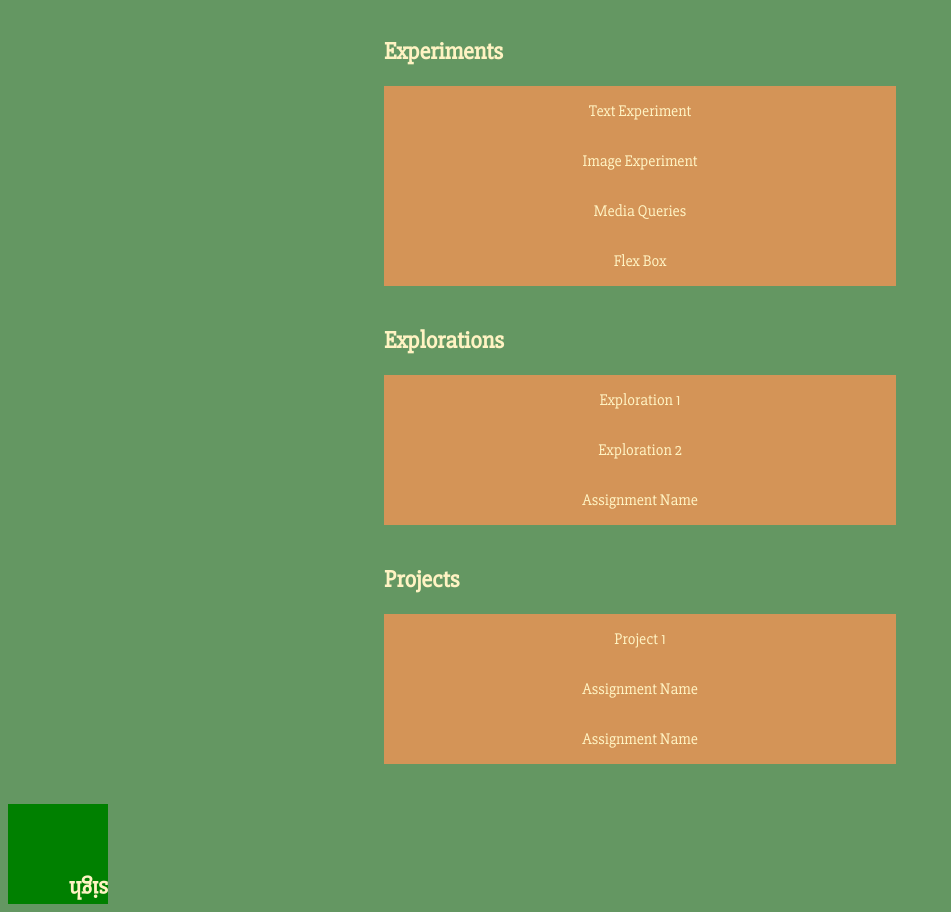
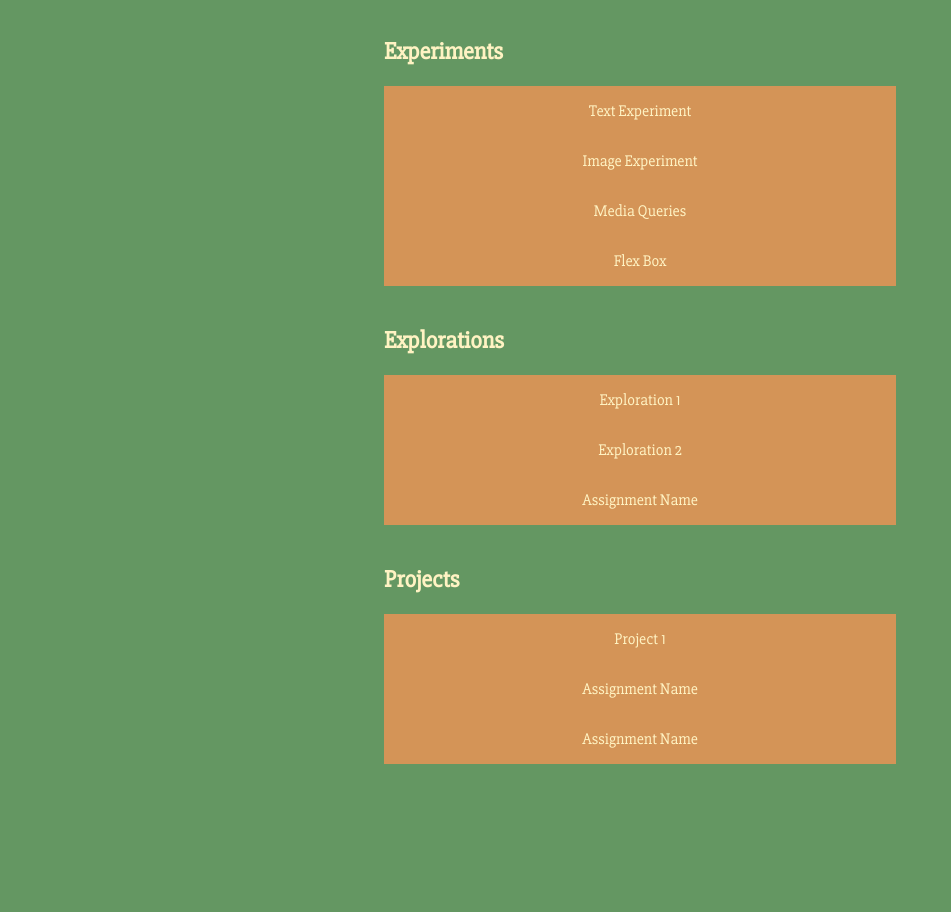
Before and after one commit to extracelestialbeing/ARTS229, a plain HTML site: page index.html in a window 1280 px wide. Shown: the part 120-1032 px from the top of the page, without its empty margins (0-951 px from the left). After the commit the page ends 924 px from the top, so only its background shows below. Drawn offline with Linux system fonts and the light colour scheme.

Commit message:
nottoday

```diff
--- a/index.html
+++ b/index.html
@@ -49,12 +49,7 @@
       box-shadow: 0px 0px 10px 5px rgba(0, 0, 0, 0.3);
     }
 
-    #sigh {
-      width: 100px;
-      height: 100px;
-      background: green;
-      transform: rotate(180deg);
-    }
+
   </style>
 </head>
 
@@ -99,9 +94,7 @@
       <li><a href="#">Assignment Name</a></li>
     </ul>
 
-    <div id="sigh">
-      <h2>sigh</h2>
-    </div>
+
   </div>
 
 </body>
```
